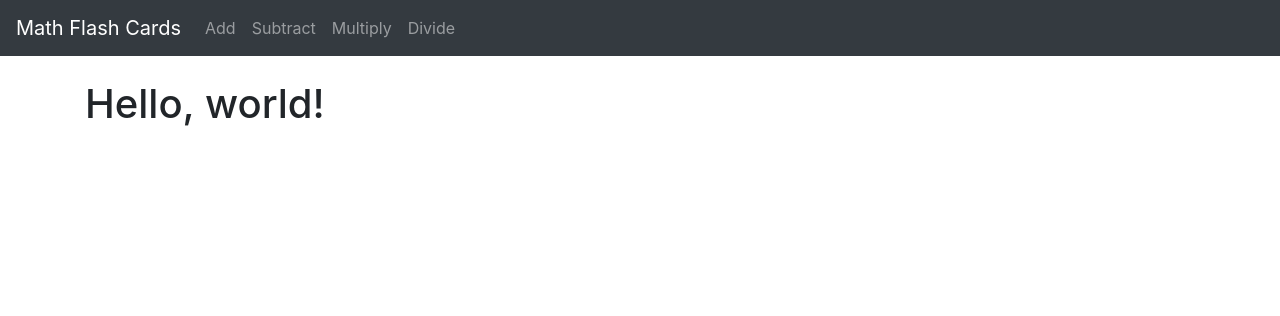
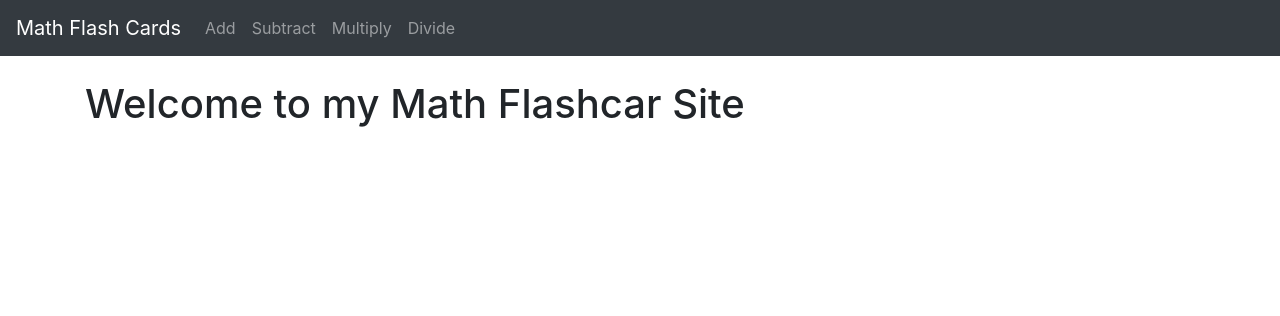
Before and after one commit to massater/django-flashcards, a Django app: page / in a window 1280 px wide. Shown: the top 316 px of the page. Run offline with Django 3.2, Linux system fonts and the light colour scheme; some libraries are stand-ins or nearby versions.

Commit message:
Tweaked homepage

```diff
--- a/website/templates/website/base.html
+++ b/website/templates/website/base.html
@@ -8,7 +8,7 @@
     <!-- Bootstrap CSS -->
     <link rel="stylesheet" href="https://stackpath.bootstrapcdn.com/bootstrap/4.5.0/css/bootstrap.min.css" integrity="sha384-9aIt2nRpC12Uk9gS9baDl411NQApFmC26EwAOH8WgZl5MYYxFfc+NcPb1dKGj7Sk" crossorigin="anonymous">
 
-    <title>Hello, world!</title>
+    <title>Math Flashcards</title>
   </head>
   <body>
 
--- a/website/templates/website/home.html
+++ b/website/templates/website/home.html
@@ -1,5 +1,5 @@
 {% extends 'website/base.html' %}
 
 {% block 'content' %}
- <h1>Hello, world!</h1>
+ <h1>Welcome to my Math Flashcar Site</h1>
 {% endblock %}
```
